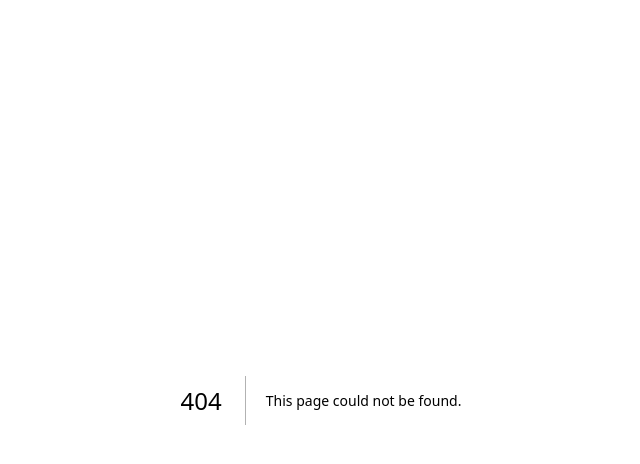
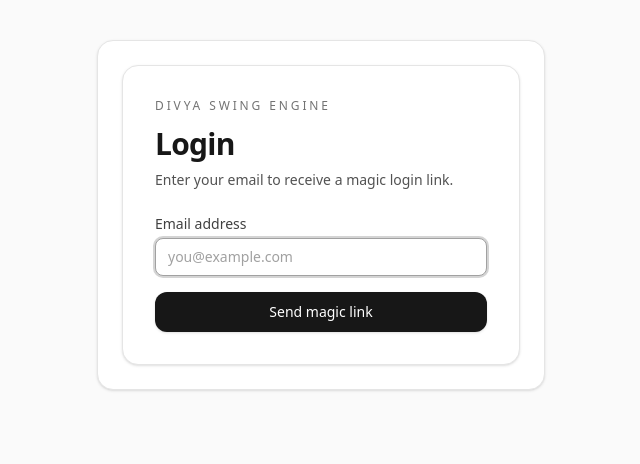
Before and after one commit to Pankajkashyap/divya-swing-engine, a Next.js app: page /login in a window 1280 px wide. Before the commit this address had no page. Shown: the top 464 px of the page, without its empty margins (319-959 px from the left). Built offline with nearby package versions, Linux system fonts and the light colour scheme; no server answers.

Commit message:
Add Supabase magic link auth with route protection

```diff
--- /dev/null
+++ b/app/auth/callback/route.ts
@@ -0,0 +1,20 @@
+import { NextResponse } from 'next/server'
+import { createSupabaseServerClient } from '@/lib/supabase-server'
+
+export async function GET(request: Request) {
+  const requestUrl = new URL(request.url)
+  const code = requestUrl.searchParams.get('code')
+
+  if (!code) {
+    return NextResponse.redirect(new URL('/login', requestUrl.origin))
+  }
+
+  const supabase = await createSupabaseServerClient()
+  const { error } = await supabase.auth.exchangeCodeForSession(code)
+
+  if (error) {
+    return NextResponse.redirect(new URL('/login', requestUrl.origin))
+  }
+
+  return NextResponse.redirect(new URL('/', requestUrl.origin))
+}
--- /dev/null
+++ b/app/login/page.tsx
@@ -0,0 +1,117 @@
+'use client'
+
+import { FormEvent, useMemo, useState } from 'react'
+import { createSupabaseBrowserClient } from '@/lib/supabase'
+
+const AUTHORIZED_EMAIL = 'pnkjkshp80@gmail.com'
+
+export default function LoginPage() {
+  const supabase = useMemo(() => createSupabaseBrowserClient(), [])
+
+  const [email, setEmail] = useState('')
+  const [loading, setLoading] = useState(false)
+  const [errorMessage, setErrorMessage] = useState<string | null>(null)
+  const [successMessage, setSuccessMessage] = useState<string | null>(null)
+
+  const handleSubmit = async (event: FormEvent<HTMLFormElement>) => {
+    event.preventDefault()
+
+    setErrorMessage(null)
+    setSuccessMessage(null)
+
+    const normalizedEmail = email.trim().toLowerCase()
+
+    if (!normalizedEmail) {
+      setErrorMessage('Please enter your email address.')
+      return
+    }
+
+    if (normalizedEmail !== AUTHORIZED_EMAIL.toLowerCase()) {
+      setErrorMessage('This email is not authorized for this app.')
+      return
+    }
+
+    setLoading(true)
+
+    try {
+      const { error } = await supabase.auth.signInWithOtp({
+        email: normalizedEmail,
+        options: {
+          emailRedirectTo: `${process.env.NEXT_PUBLIC_APP_URL}/auth/callback`,
+        },
+      })
+
+      if (error) {
+        setErrorMessage(error.message)
+        return
+      }
+
+      setSuccessMessage('Check your email for a login link.')
+    } catch {
+      setErrorMessage('Failed to send magic link. Please try again.')
+    } finally {
+      setLoading(false)
+    }
+  }
+
+  return (
+    <main className="min-h-screen bg-neutral-50 px-6 py-10 text-neutral-900">
+      <section className="mx-auto max-w-md ui-section">
+        <div className="ui-card p-8">
+          <div className="mb-6">
+            <p className="text-xs font-medium uppercase tracking-[0.24em] text-neutral-500">
+              Divya Swing Engine
+            </p>
+            <h1 className="mt-3 text-3xl font-semibold tracking-tight">
+              Login
+            </h1>
+            <p className="mt-2 text-sm text-neutral-600">
+              Enter your email to receive a magic login link.
+            </p>
+          </div>
+
+          <form onSubmit={handleSubmit} className="space-y-4">
+            <div>
+              <label
+                htmlFor="email"
+                className="mb-1 block text-sm font-medium text-neutral-700"
+              >
+                Email address
+              </label>
+              <input
+                id="email"
+                type="email"
+                value={email}
+                onChange={(event) => setEmail(event.target.value)}
+                placeholder="you@example.com"
+                className="ui-input w-full"
+                autoComplete="email"
+                autoFocus
+              />
+            </div>
+
+            {errorMessage ? (
+              <div className="rounded-xl border border-red-200 bg-red-50 px-4 py-3 text-sm text-red-700">
+                {errorMessage}
+              </div>
+            ) : null}
+
+            {successMessage ? (
+              <div className="rounded-xl border border-green-200 bg-green-50 px-4 py-3 text-sm text-green-700">
+                {successMessage}
+              </div>
+            ) : null}
+
+            <button
+              type="submit"
+              disabled={loading}
+              className="ui-btn-primary w-full disabled:cursor-not-allowed disabled:opacity-60"
+            >
+              {loading ? 'Sending...' : 'Send magic link'}
+            </button>
+          </form>
+        </div>
+      </section>
+    </main>
+  )
+}
--- a/components/AppHeader.tsx
+++ b/components/AppHeader.tsx
@@ -1,7 +1,8 @@
 'use client'
 
 import Link from 'next/link'
-import { usePathname } from 'next/navigation'
+import { usePathname, useRouter } from 'next/navigation'
+import { createSupabaseBrowserClient } from '@/lib/supabase'
 
 type Props = {
   title: string
@@ -10,12 +11,20 @@ type Props = {
 
 export function AppHeader({ title, subtitle }: Props) {
   const pathname = usePathname()
+  const router = useRouter()
+  const supabase = createSupabaseBrowserClient()
 
   const navItems = [
     { label: 'Dashboard', href: '/' },
     { label: 'Weekly Review', href: '/weekly-review' },
     { label: 'Docs', href: '/docs' },
   ]
+
+  const handleLogout = async () => {
+    await supabase.auth.signOut()
+    router.push('/login')
+    router.refresh()
+  }
 
   return (
     <header className="mb-10">
@@ -37,6 +46,7 @@ export function AppHeader({ title, subtitle }: Props) {
             ) : null}
           </div>
 
+          <div className="flex flex-wrap items-center gap-2">
             <nav className="flex flex-wrap items-center gap-2">
               {navItems.map((item) => {
                 const isActive =
@@ -55,6 +65,15 @@ export function AppHeader({ title, subtitle }: Props) {
                 )
               })}
             </nav>
+
+            <button
+              type="button"
+              onClick={handleLogout}
+              className="ui-btn-secondary"
+            >
+              Logout
+            </button>
+          </div>
         </div>
       </div>
     </header>
--- /dev/null
+++ b/lib/supabase-server.ts
@@ -0,0 +1,61 @@
+import { createServerClient, type CookieOptions } from '@supabase/ssr'
+import { cookies } from 'next/headers'
+import type { NextRequest, NextResponse } from 'next/server'
+
+const supabaseUrl = process.env.NEXT_PUBLIC_SUPABASE_URL
+const supabaseAnonKey = process.env.NEXT_PUBLIC_SUPABASE_ANON_KEY
+
+if (!supabaseUrl) {
+  throw new Error('Missing env var: NEXT_PUBLIC_SUPABASE_URL')
+}
+
+if (!supabaseAnonKey) {
+  throw new Error('Missing env var: NEXT_PUBLIC_SUPABASE_ANON_KEY')
+}
+
+type CookieToSet = {
+  name: string
+  value: string
+  options?: CookieOptions
+}
+
+export async function createSupabaseServerClient() {
+  const cookieStore = await cookies()
+
+  return createServerClient(supabaseUrl, supabaseAnonKey, {
+    cookies: {
+      getAll() {
+        return cookieStore.getAll()
+      },
+      setAll(cookiesToSet: CookieToSet[]) {
+        try {
+          cookiesToSet.forEach(({ name, value, options }) => {
+            cookieStore.set(name, value, options)
+          })
+        } catch {
+          // Server Components may not allow setting cookies directly.
+          // Middleware handles refresh-related cookie writes.
+        }
+      },
+    },
+  })
+}
+
+export function createSupabaseMiddlewareClient(
+  request: NextRequest,
+  response: NextResponse
+) {
+  return createServerClient(supabaseUrl, supabaseAnonKey, {
+    cookies: {
+      getAll() {
+        return request.cookies.getAll()
+      },
+      setAll(cookiesToSet: CookieToSet[]) {
+        cookiesToSet.forEach(({ name, value, options }) => {
+          request.cookies.set(name, value)
+          response.cookies.set(name, value, options)
+        })
+      },
+    },
+  })
+}
--- a/lib/supabase.ts
+++ b/lib/supabase.ts
@@ -1,14 +1,21 @@
-import { createClient } from '@supabase/supabase-js'
+import { createBrowserClient } from '@supabase/ssr'
 
-const supabaseUrl = process.env.NEXT_PUBLIC_SUPABASE_URL
-const supabaseAnonKey = process.env.NEXT_PUBLIC_SUPABASE_ANON_KEY
+const supabaseUrlEnv = process.env.NEXT_PUBLIC_SUPABASE_URL
+const supabaseAnonKeyEnv = process.env.NEXT_PUBLIC_SUPABASE_ANON_KEY
 
-if (!supabaseUrl) {
+if (!supabaseUrlEnv) {
   throw new Error('Missing env var: NEXT_PUBLIC_SUPABASE_URL')
 }
 
-if (!supabaseAnonKey) {
+if (!supabaseAnonKeyEnv) {
   throw new Error('Missing env var: NEXT_PUBLIC_SUPABASE_ANON_KEY')
 }
 
-export const supabase = createClient(supabaseUrl, supabaseAnonKey)
+const supabaseUrl: string = supabaseUrlEnv
+const supabaseAnonKey: string = supabaseAnonKeyEnv
+
+export function createSupabaseBrowserClient() {
+  return createBrowserClient(supabaseUrl, supabaseAnonKey)
+}
+
+export const supabase = createSupabaseBrowserClient()
--- a/package.json
+++ b/package.json
@@ -9,6 +9,7 @@
     "lint": "eslint"
   },
   "dependencies": {
+    "@supabase/ssr": "^0.9.0",
     "@supabase/supabase-js": "^2.99.3",
     "next": "16.2.0",
     "react": "19.2.4",
--- /dev/null
+++ b/proxy.ts
@@ -0,0 +1,48 @@
+import { NextResponse, type NextRequest } from 'next/server'
+import { createSupabaseMiddlewareClient } from '@/lib/supabase-server'
+
+const AUTHORIZED_EMAIL = 'pnkjkshp80@gmail.com'
+
+export async function proxy(request: NextRequest) {
+  const response = NextResponse.next({
+    request,
+  })
+
+  const supabase = createSupabaseMiddlewareClient(request, response)
+
+  const {
+    data: { user },
+  } = await supabase.auth.getUser()
+
+  const pathname = request.nextUrl.pathname
+  const isLoginRoute = pathname === '/login'
+  const isAuthCallbackRoute = pathname === '/auth/callback'
+
+  if (user?.email && user.email.toLowerCase() !== AUTHORIZED_EMAIL.toLowerCase()) {
+    await supabase.auth.signOut()
+
+    const loginUrl = request.nextUrl.clone()
+    loginUrl.pathname = '/login'
+    return NextResponse.redirect(loginUrl)
+  }
+
+  if (!user && !isLoginRoute && !isAuthCallbackRoute) {
+    const loginUrl = request.nextUrl.clone()
+    loginUrl.pathname = '/login'
+    return NextResponse.redirect(loginUrl)
+  }
+
+  if (user && isLoginRoute) {
+    const homeUrl = request.nextUrl.clone()
+    homeUrl.pathname = '/'
+    return NextResponse.redirect(homeUrl)
+  }
+
+  return response
+}
+
+export const config = {
+  matcher: [
+    '/((?!_next/static|_next/image|favicon.ico|.*\\.(?:svg|png|jpg|jpeg|gif|webp)$).*)',
+  ],
+}
```
Also changed, not shown: 1 other file (tests, documents, lock files or other folders). Lines whose indentation alone changed are shown as unchanged.
